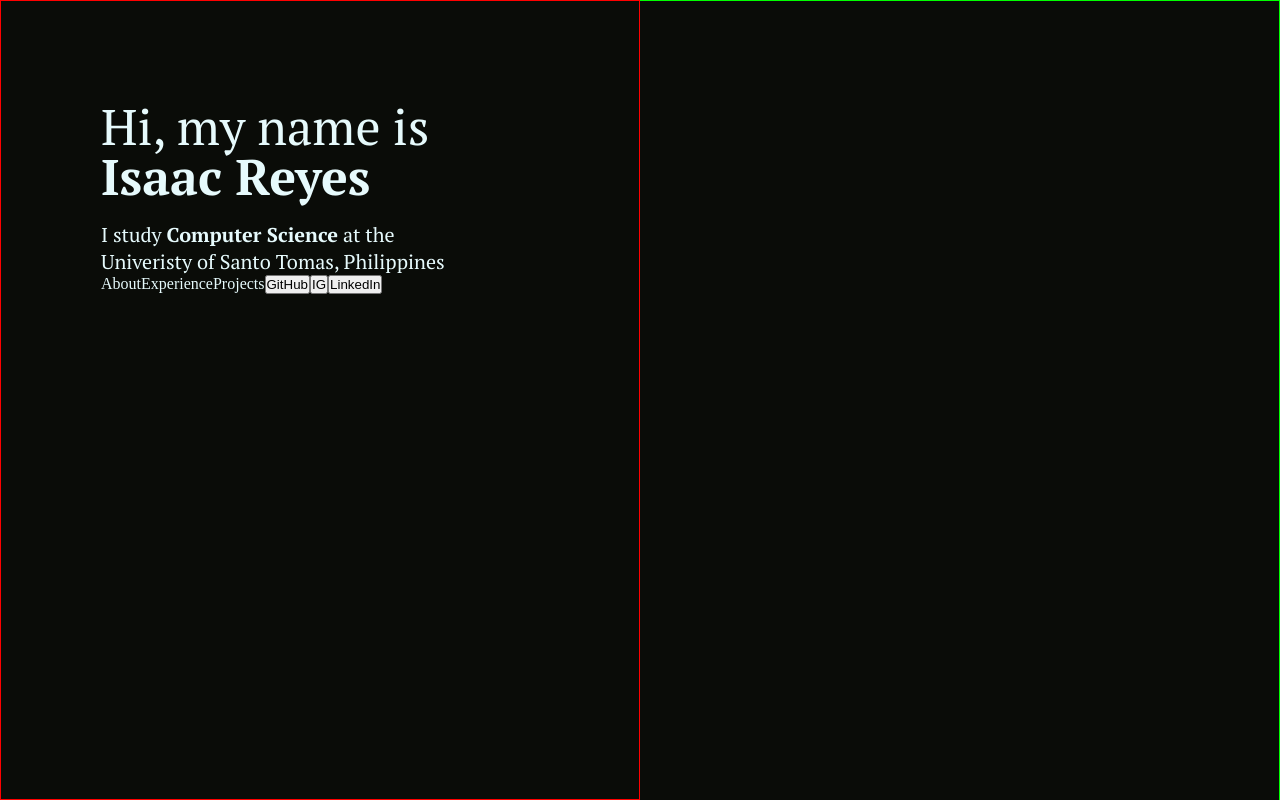
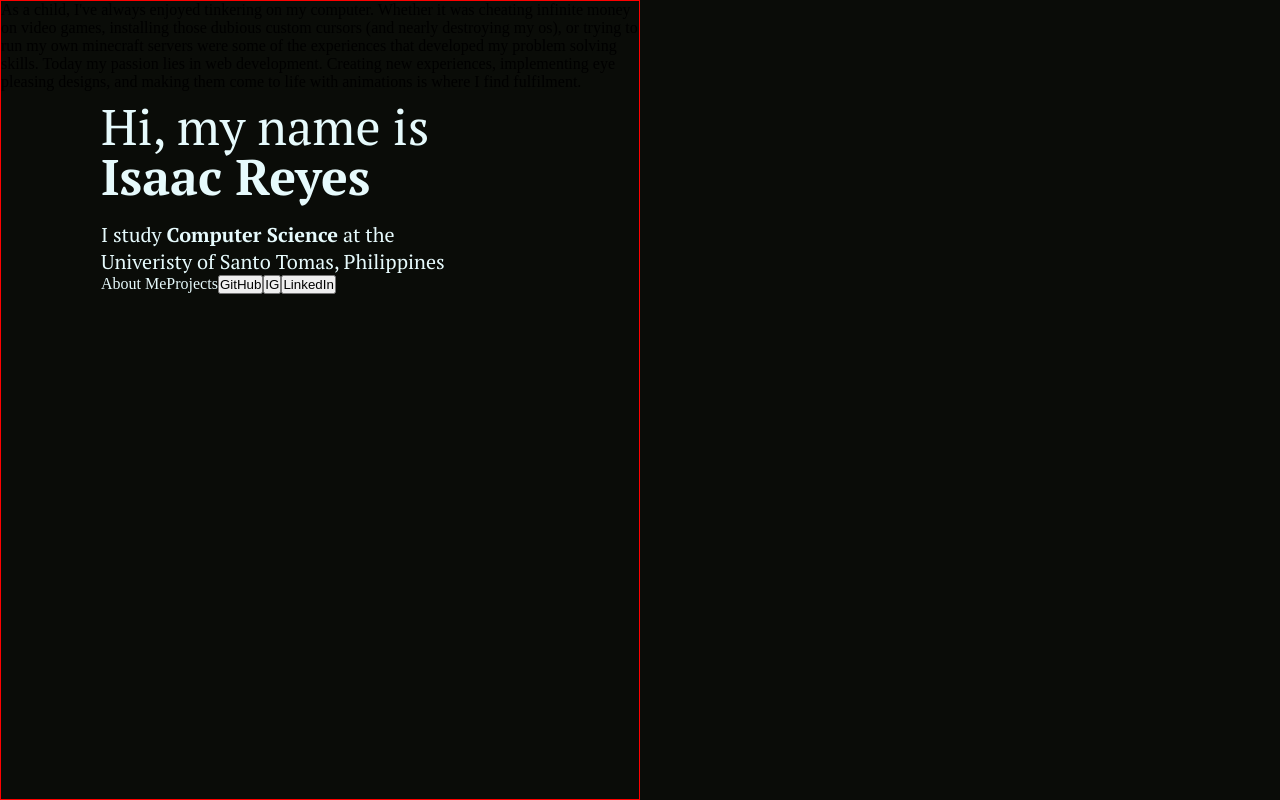
Before and after one commit to css-enjoyer/portfolio, a React (Create React App) app: page / in a window 1280 px wide. Shown: the top 800 px of the page. Built offline with nearby package versions, Linux system fonts and the light colour scheme.

Commit message:
Add about me

```diff
--- a/src/App.css
+++ b/src/App.css
@@ -47,7 +47,7 @@ body .App .bioColumn h4 {
   font-size: 20px;
 }
 body .App .infoColumn {
-  width: 100%;
+  width: 50%;
   height: 200%;
   border: 1px solid lime;
   grid-area: info;
--- a/src/App.js
+++ b/src/App.js
@@ -7,6 +7,7 @@ function App() {
 	<div className="App">
 		<BioColumn />
 		<InfoColumn />
+		<div className="sun"></div>
 	</div>
   	);
 }
--- a/src/App.scss
+++ b/src/App.scss
@@ -45,7 +45,7 @@ body {
             }
         }
         .infoColumn {
-            width: 100%;
+            width: 50%;
             height: 200%;
             border: 1px solid lime;
             grid-area: info;
--- a/src/components/BioColumn.js
+++ b/src/components/BioColumn.js
@@ -5,8 +5,7 @@ function BioColumn() {
         <h1>Hi, my name is <span>Isaac Reyes</span></h1>
         <h4>I study <span>Computer Science</span> at the <br />Univeristy of Santo Tomas, Philippines</h4>
 
-        <a>About</a>
-        <a>Experience</a>
+        <a>About Me</a>
         <a>Projects</a>
 
         <button>GitHub</button>
--- a/src/components/InfoColumn.js
+++ b/src/components/InfoColumn.js
@@ -2,7 +2,9 @@
 function InfoColumn() {
   	return (
 	<div className="infoColumn">
+        <p>As a child, I've always enjoyed tinkering on my computer. Whether it was cheating infinite money on video games, installing those dubious custom cursors (and nearly destroying my os), or trying to run my own minecraft servers were some of the experiences that developed my problem solving skills.
 
+        Today my passion lies in web development. Creating new experiences, implementing eye pleasing designs, and making them come to life with animations is where I find fulfilment.</p>
 	</div>
   	);
 }
```
Also changed, not shown: 1 other file (tests, documents, lock files or other folders).
